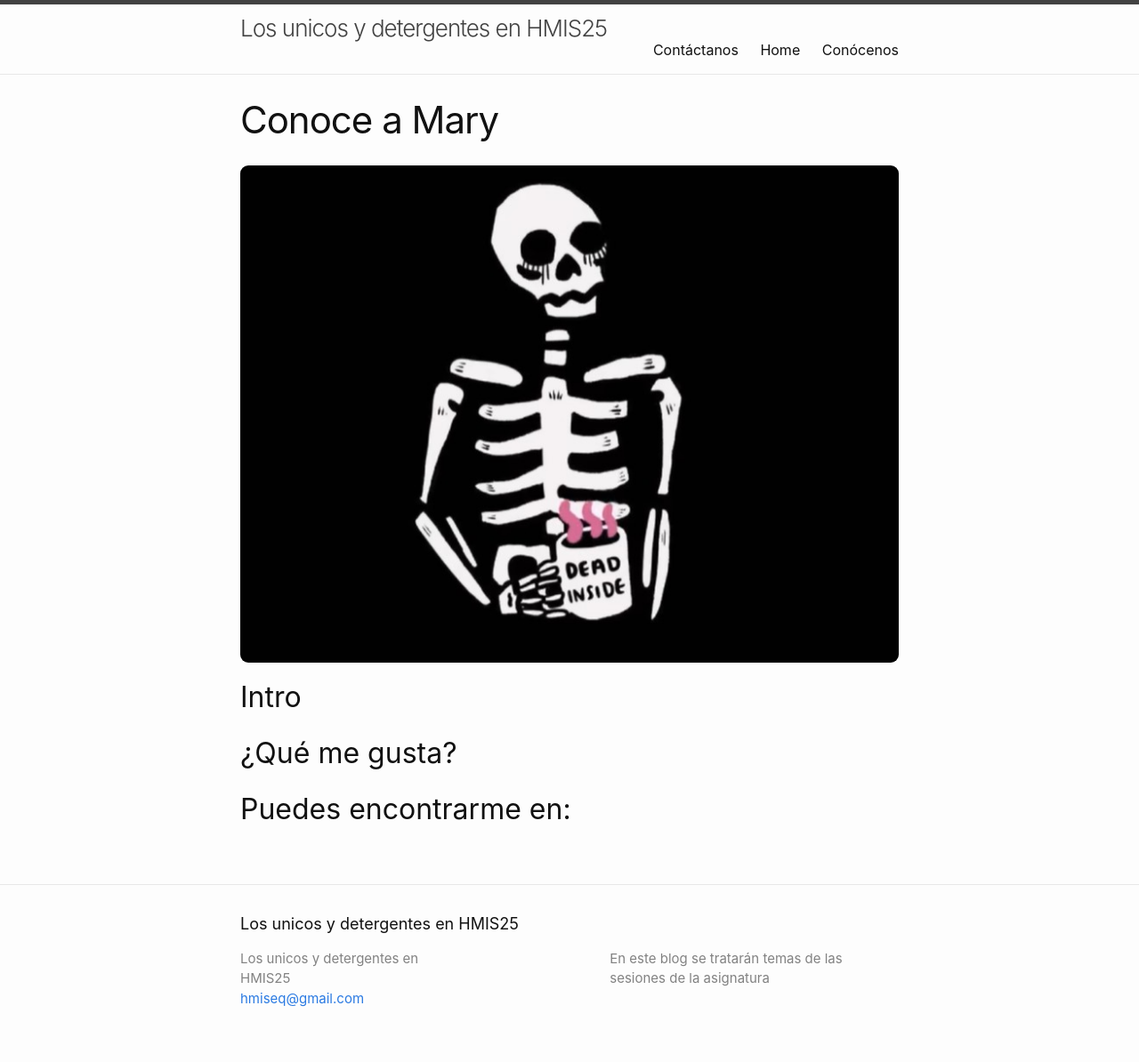
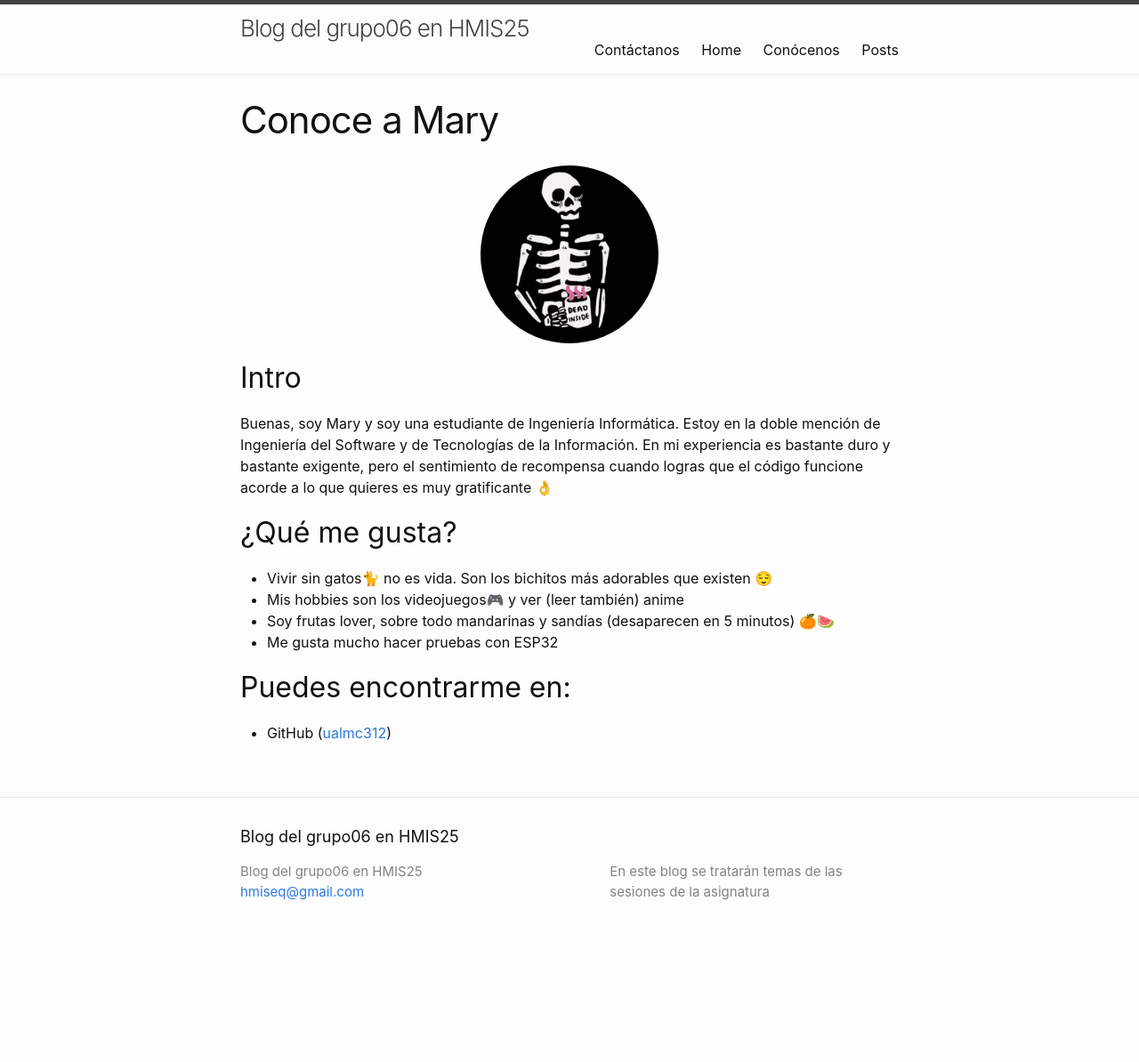
Before and after one commit to hmis25-ascuacks-06/blogHMIS25, a Jekyll site: the page built from devs/Mary.md, in a window 1280 px wide. Shown: the whole page at 89% size. Built offline with Jekyll 4.4.1, drawn with Linux system fonts in a browser that asks for light colours; after the commit the page ends 1074 px from its top, so only the background shows below that.

Commit message:
cosas de posts, no esta ni empezado

```diff
--- a/_config.yml
+++ b/_config.yml
@@ -18,7 +18,7 @@
 # You can create any custom variable you would like, and they will be accessible
 # in the templates via {{ site.myvariable }}.
 
-title: Los unicos y detergentes en HMIS25
+title: Blog del grupo06 en HMIS25
 email: hmiseq@gmail.com
 description: >- # this means to ignore newlines until "baseurl:"
   En este blog se tratarán temas de las sesiones de la asignatura
--- a/_includes/header.html
+++ b/_includes/header.html
@@ -22,8 +22,6 @@
       {%- if my_page.title and my_page.title != "Conoce a Mary" and my_page.title != "Conoce a Oliver" -%}
         {% if page.url == my_page.url %}
         <span class="page-link active">{{ my_page.title | escape }}</span>
-        {% elsif my_page.title == "Posts" %}
-        <a class="page-link" href="{{ "/" | relative_url }}">Home</a>
         {% else %}
         <a class="page-link" href="{{ my_page.url | relative_url }}">{{ my_page.title | escape }}</a>
         {% endif %}
--- a/_sass/minima/_base.scss
+++ b/_sass/minima/_base.scss
@@ -316,10 +316,14 @@ button {
   }
 }
 
-img{
-  max-width: 100%;
-  height: auto;
-  border-radius: 1vh;
-  vertical-align: middle;
+img {
+  display: block;
+  margin-left: auto;
+  margin-right: auto;
+  max-width: 200px;
+  width: 50vw;
+  height: 200px;
+  aspect-ratio: 1 / 1;
+  border-radius: 50%;
   object-fit: cover;
 }
--- a/devs/Mary.md
+++ b/devs/Mary.md
@@ -3,13 +3,19 @@ layout: page
 title:  "Conoce a Mary"
 permalink: devs/mary
 ---
-<img src="/assets/pfpMHMIS.jpg" alt="pfpMary" draggable="false">
+<img src="\blogHMIS25\assets\pfpMHMIS.jpg" alt="pfpMary" draggable="false">
 
 
 
 ## Intro
-
+Buenas, soy Mary y soy una estudiante de Ingeniería Informática. Estoy en la doble mención de Ingeniería del Software y de Tecnologías de la Información.
+En mi experiencia es bastante duro y bastante exigente, pero el sentimiento de recompensa cuando logras que el código funcione acorde a lo que quieres es muy gratificante 👌
 
 ## ¿Qué me gusta?
+- Vivir sin gatos🐈 no es vida. Son los bichitos más adorables que existen 😌
+- Mis hobbies son los videojuegos🎮 y ver (leer también) anime
+- Soy frutas lover, sobre todo mandarinas y sandías (desaparecen en 5 minutos) 🍊🍉
+- Me gusta mucho hacer pruebas con ESP32
 
 ## Puedes encontrarme en:
+- GitHub ([ualmc312](https://github.com/ualmc312))
--- a/index.markdown
+++ b/index.markdown
@@ -19,3 +19,5 @@ El blog, aunque realizado para una entrega en la asignatura **Herramientas y Met
     </li>
   {% endfor %}
 </ul>
+
+Si quieres ver todos los posts, [pincha aquí.](posts.md)
```
Also changed, not shown: _posts/2025-04-02-Jekyll.md (added, +7 -0 lines), _posts/2025-04-02-githubpages.md (added, +8 -0 lines), _posts/2025-04-02-welcome-to-jekyll.markdown (deleted, +0 -29 lines), _posts/2025-04-03-aprender-git-branching.md (added, +7 -0 lines), _posts/2025-05-13-aprender-git-branching.md (deleted, +0 -6 lines), _posts/2025-05-13-prueba.md (deleted, +0 -7 lines), devs/index.md (+3 -2 lines), posts.md (added, +16 -0 lines).
